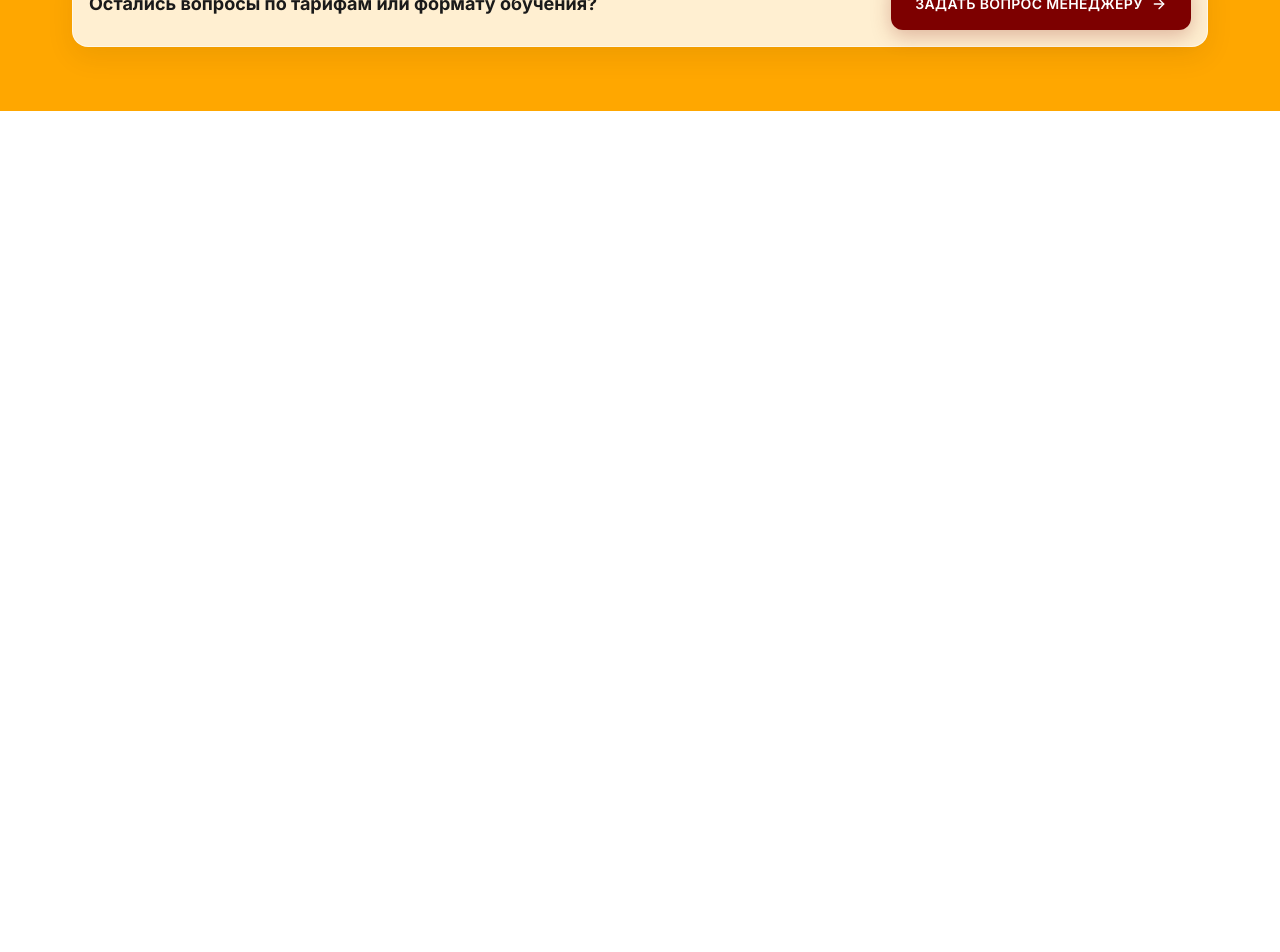
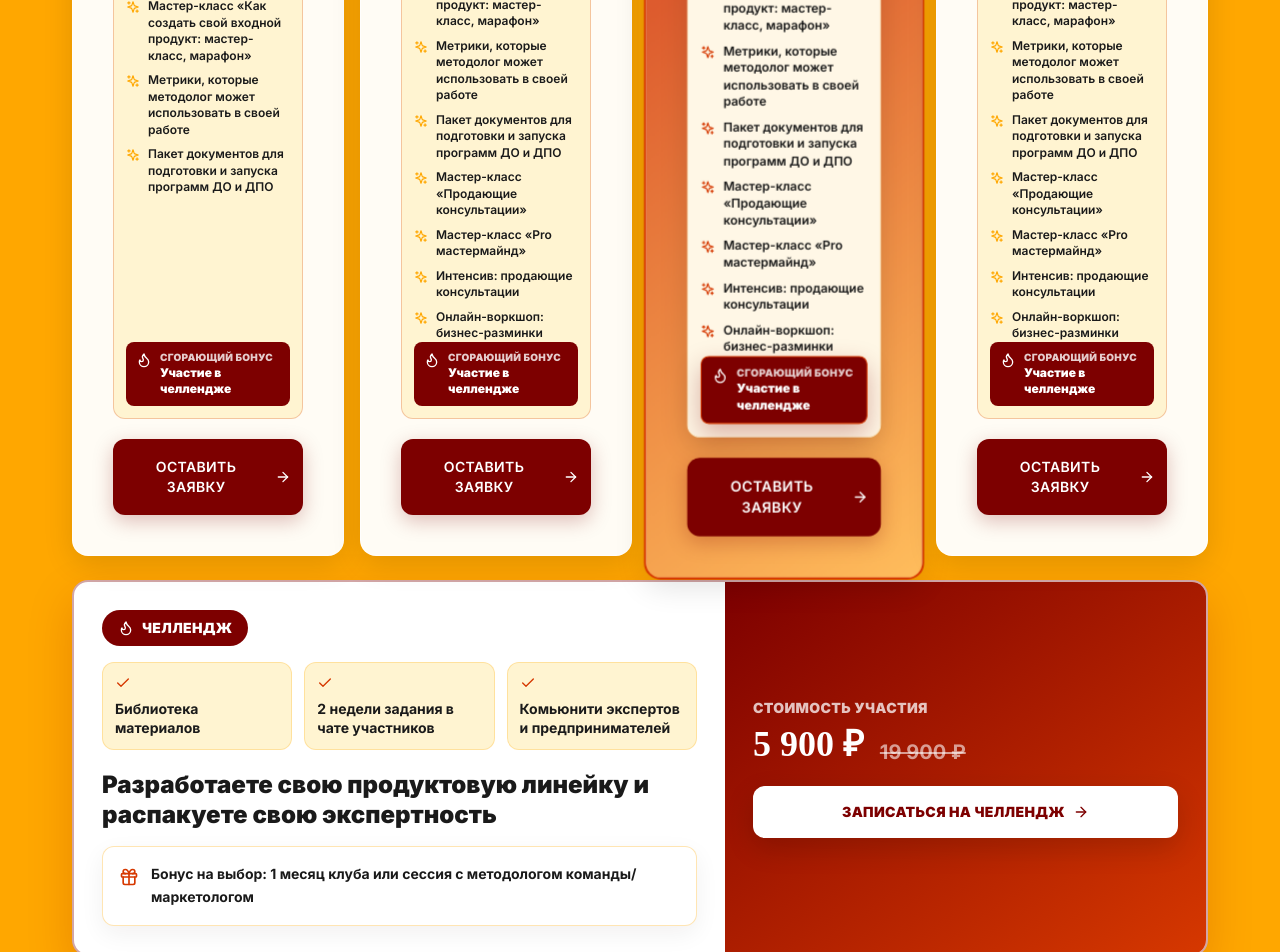
Before and after one commit to sergey9lap-sys/Metodologiya_AGK, a Next.js app: page /pricing in a window 1280 px wide. Shown: the part 1220-2172 px from the top of the page. Before the commit the page ends 1331 px from the top, so only its background shows below. Built offline with nearby package versions, Linux system fonts and the light colour scheme.

Commit message:
new block

```diff
--- a/src/sections/Pricing.tsx
+++ b/src/sections/Pricing.tsx
@@ -4,7 +4,7 @@ import { useEffect, useState } from "react";
 import { Container } from "@/components/ui/Container";
 import { Card } from "@/components/ui/Card";
 import { Button } from "@/components/ui/Button";
-import { ArrowRight, Check, Star, Users, X } from "lucide-react";
+import { ArrowRight, Check, Flame, Gift, Sparkles, Star, Users, X } from "lucide-react";
 import { motion } from "framer-motion";
 import { COURSE_START_DATE } from "@/lib/constants";
 
@@ -13,14 +13,29 @@ const fadeInUp = {
   visible: { opacity: 1, y: 0 },
 };
 
+const commonBonuses = [
+  "Гайд «Продающее резюме»",
+  "Воркбук «Как оформить в своей работе кейсы»",
+  "Мастер-класс «Как создать свой входной продукт: мастер-класс, марафон»",
+  "Метрики, которые методолог может использовать в своей работе",
+  "Пакет документов для подготовки и запуска программ ДО и ДПО",
+];
+
+const advancedBonuses = [
+  "Мастер-класс «Продающие консультации»",
+  "Мастер-класс «Pro мастермайнд»",
+  "Интенсив: продающие консультации",
+  "Онлайн-воркшоп: бизнес-разминки",
+];
+
 const tariffs = [
   {
     number: "1 тариф",
     name: "БАЗОВЫЙ",
     duration: "3 недели",
     format: "Стартовая сборка продукта с поддержкой",
-    price: 59900,
-    oldPrice: 69900,
+    price: 64900,
+    oldPrice: 74900,
     spotsLeft: null,
     widgetId: "954167",
     features: [
@@ -33,6 +48,8 @@ const tariffs = [
       "Защита проекта на живой сессии с наставниками",
       "Доступ к материалам курса 30 дней",
     ],
+    bonuses: commonBonuses,
+    expiringBonus: "Участие в челлендже",
     highlighted: false,
   },
   {
@@ -40,8 +57,8 @@ const tariffs = [
     name: "ОПТИМАЛЬНЫЙ",
     duration: "5 недель",
     format: "Больше практики и защита проекта",
-    price: 109900,
-    oldPrice: 124900,
+    price: 119900,
+    oldPrice: 134900,
     spotsLeft: null,
     widgetId: "954169",
     features: [
@@ -52,6 +69,8 @@ const tariffs = [
       "Защита проекта с наставником",
       "Доступ к материалам курса 60 дней",
     ],
+    bonuses: [...commonBonuses, ...advancedBonuses],
+    expiringBonus: "Участие в челлендже",
     highlighted: false,
   },
   {
@@ -59,8 +78,8 @@ const tariffs = [
     name: "МАСТЕР",
     duration: "2 месяца",
     format: "Стратегия линейки и разборы проекта",
-    price: 169900,
-    oldPrice: 194900,
+    price: 184900,
+    oldPrice: 209900,
     spotsLeft: 5,
     widgetId: "954170",
     features: [
@@ -72,6 +91,8 @@ const tariffs = [
       "Итоговая защита проекта и обратная связь лично от Александры",
       "Доступ к материалам курса 90 дней",
     ],
+    bonuses: [...commonBonuses, ...advancedBonuses],
+    expiringBonus: "Участие в челлендже",
     highlighted: true,
   },
   {
@@ -79,8 +100,8 @@ const tariffs = [
     name: "ВИП",
     duration: "3 месяца",
     format: "Персональная стратегия с Александрой",
-    price: 350000,
-    oldPrice: 400000,
+    price: 400000,
+    oldPrice: 450000,
     spotsLeft: 3,
     widgetId: "1477920",
     features: [
@@ -94,8 +115,16 @@ const tariffs = [
       "Личная рекомендация подрядчиков под задачи запуска",
       "Доступ к материалам курса 120 дней",
     ],
+    bonuses: [...commonBonuses, ...advancedBonuses],
+    expiringBonus: "Участие в челлендже",
     highlighted: false,
   },
+];
+
+const challengeItems = [
+  "Библиотека материалов",
+  "2 недели задания в чате участников",
+  "Комьюнити экспертов и предпринимателей",
 ];
 
 const TELEGRAM_MANAGER_URL = "https://agkedu.getcourse.ru/tg_subscribe";
@@ -303,6 +332,56 @@ export function Pricing({ title = "Тарифы", showStartDate = true }: Pricin
                       ))}
                     </div>
 
+                    <div
+                      className={`mt-4 flex flex-col rounded-xl border p-3 lg:min-h-[600px] xl:min-h-[560px] ${
+                        tariff.highlighted
+                          ? "border-[#FFF4D1] bg-[#FFF7E6] shadow-[0_10px_28px_rgba(0,0,0,0.12)]"
+                          : "border-[#D63800]/25 bg-[#FFF4D1]"
+                      }`}
+                    >
+                      <div
+                        className={`mb-3 flex items-center gap-2 text-xs font-black uppercase tracking-wide ${
+                          tariff.highlighted ? "text-[#7D0000]" : "text-[#D63800]"
+                        }`}
+                      >
+                        <Gift className="h-4 w-4" />
+                        Бонусы
+                      </div>
+                      <div className="space-y-2">
+                        {tariff.bonuses.map((bonus) => (
+                          <div key={bonus} className="flex items-start gap-2">
+                            <Sparkles
+                              className={`mt-0.5 h-3.5 w-3.5 flex-shrink-0 ${
+                                tariff.highlighted ? "text-[#D63800]" : "text-orange-1"
+                              }`}
+                            />
+                            <span
+                              className={`text-xs font-semibold leading-snug ${
+                                tariff.highlighted ? "text-text-primary" : "text-text-primary"
+                              }`}
+                            >
+                              {bonus}
+                            </span>
+                          </div>
+                        ))}
+                      </div>
+                      <div
+                        className={`mt-auto flex items-start gap-2 rounded-lg px-2.5 py-2 ${
+                          tariff.highlighted
+                            ? "border border-[#D63800] bg-[#7D0000] text-white shadow-[0_10px_24px_rgba(125,0,0,0.28)]"
+                            : "bg-[#7D0000] text-white"
+                        }`}
+                      >
+                        <Flame className="mt-0.5 h-4 w-4 flex-shrink-0" />
+                        <div>
+                          <p className="text-[10px] font-black uppercase tracking-wide opacity-80">
+                            Сгорающий бонус
+                          </p>
+                          <p className="text-xs font-black leading-snug">{tariff.expiringBonus}</p>
+                        </div>
+                      </div>
+                    </div>
+
                     <div className="mt-auto pt-5">
                       <Button
                         type="button"
@@ -325,6 +404,65 @@ export function Pricing({ title = "Тарифы", showStartDate = true }: Pricin
             </motion.div>
           ))}
         </div>
+
+        <motion.div
+          initial="hidden"
+          whileInView="visible"
+          viewport={{ once: true }}
+          variants={fadeInUp}
+          transition={{ duration: 0.5, delay: 0.22 }}
+          className="mx-auto mt-6 max-w-6xl overflow-hidden rounded-2xl border-2 border-[#7D0000]/35 bg-white shadow-[0_18px_46px_rgba(125,0,0,0.18)]"
+        >
+          <div className="grid gap-0 lg:grid-cols-[1.15fr_0.85fr]">
+            <div className="p-5 lg:p-7">
+              <div className="mb-4 inline-flex items-center gap-2 rounded-full bg-[#7D0000] px-4 py-2 text-sm font-black uppercase tracking-wide text-white">
+                <Flame className="h-4 w-4" />
+                Челлендж
+              </div>
+              <div className="grid gap-3 sm:grid-cols-3">
+                {challengeItems.map((item) => (
+                  <div
+                    key={item}
+                    className="rounded-xl border border-orange-1/25 bg-[#FFF4D1] p-3"
+                  >
+                    <Check className="mb-2 h-4 w-4 text-[#D63800]" />
+                    <p className="text-sm font-bold leading-snug text-text-primary">{item}</p>
+                  </div>
+                ))}
+              </div>
+              <p className="mt-5 text-xl font-black leading-tight text-text-primary lg:text-2xl">
+                Разработаете свою продуктовую линейку и распакуете свою экспертность
+              </p>
+              <div className="mt-4 flex items-start gap-3 rounded-xl border border-orange-1/30 bg-white p-4 shadow-[0_8px_24px_rgba(40,25,10,0.06)]">
+                <Gift className="mt-1 h-5 w-5 flex-shrink-0 text-[#D63800]" />
+                <p className="text-sm font-bold leading-relaxed text-text-primary">
+                  Бонус на выбор: 1 месяц клуба или сессия с методологом команды/маркетологом
+                </p>
+              </div>
+            </div>
+
+            <div className="flex flex-col justify-center bg-[linear-gradient(145deg,#7D0000,#D63800)] p-5 text-white lg:p-7">
+              <p className="mb-2 text-sm font-black uppercase tracking-wide text-white/75">
+                Стоимость участия
+              </p>
+              <div className="flex flex-wrap items-end gap-x-4 gap-y-2">
+                <span className="font-heading text-4xl font-black leading-none">5 900 ₽</span>
+                <span className="text-xl font-bold leading-none text-white/58 line-through decoration-2">
+                  19 900 ₽
+                </span>
+              </div>
+              <a
+                href={TELEGRAM_MANAGER_URL}
+                target="_blank"
+                rel="noreferrer"
+                className="mt-6 inline-flex min-h-[52px] w-full items-center justify-center gap-2 rounded-[12px] bg-white px-6 py-3 text-center text-sm font-black uppercase tracking-wide text-[#7D0000] shadow-[0_10px_28px_rgba(0,0,0,0.16)] transition-all duration-300 hover:-translate-y-0.5 hover:bg-[#FFF4D1]"
+              >
+                Записаться на челлендж
+                <ArrowRight className="h-4 w-4" />
+              </a>
+            </div>
+          </div>
+        </motion.div>
 
         <motion.div
           initial="hidden"
```
Also changed, not shown: src/sections/CourseSchedule.tsx (+54 -3 lines).
